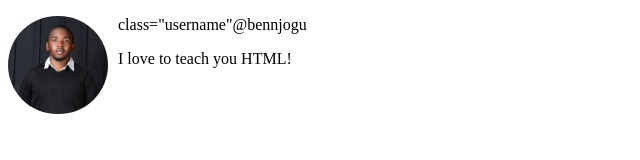
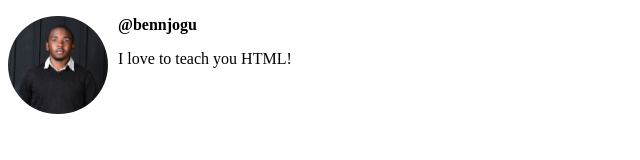
Before and after one commit to benNjogu/mel-html-css, a plain HTML site: page index.html in a window 1280 px wide. Shown: the whole page, without its empty margins (0-640 px from the left). Drawn offline with Linux system fonts and the light colour scheme.

Commit message:
Clearing data

```diff
--- a/index.html
+++ b/index.html
@@ -15,6 +15,6 @@
 </head>
 <body>
   <img src="images/ben.jpg" />
-  <p>class="username"@bennjogu</p>
+  <p class="username">@bennjogu</p>
   <p>I love to teach you HTML!</p>
 </body>
```
